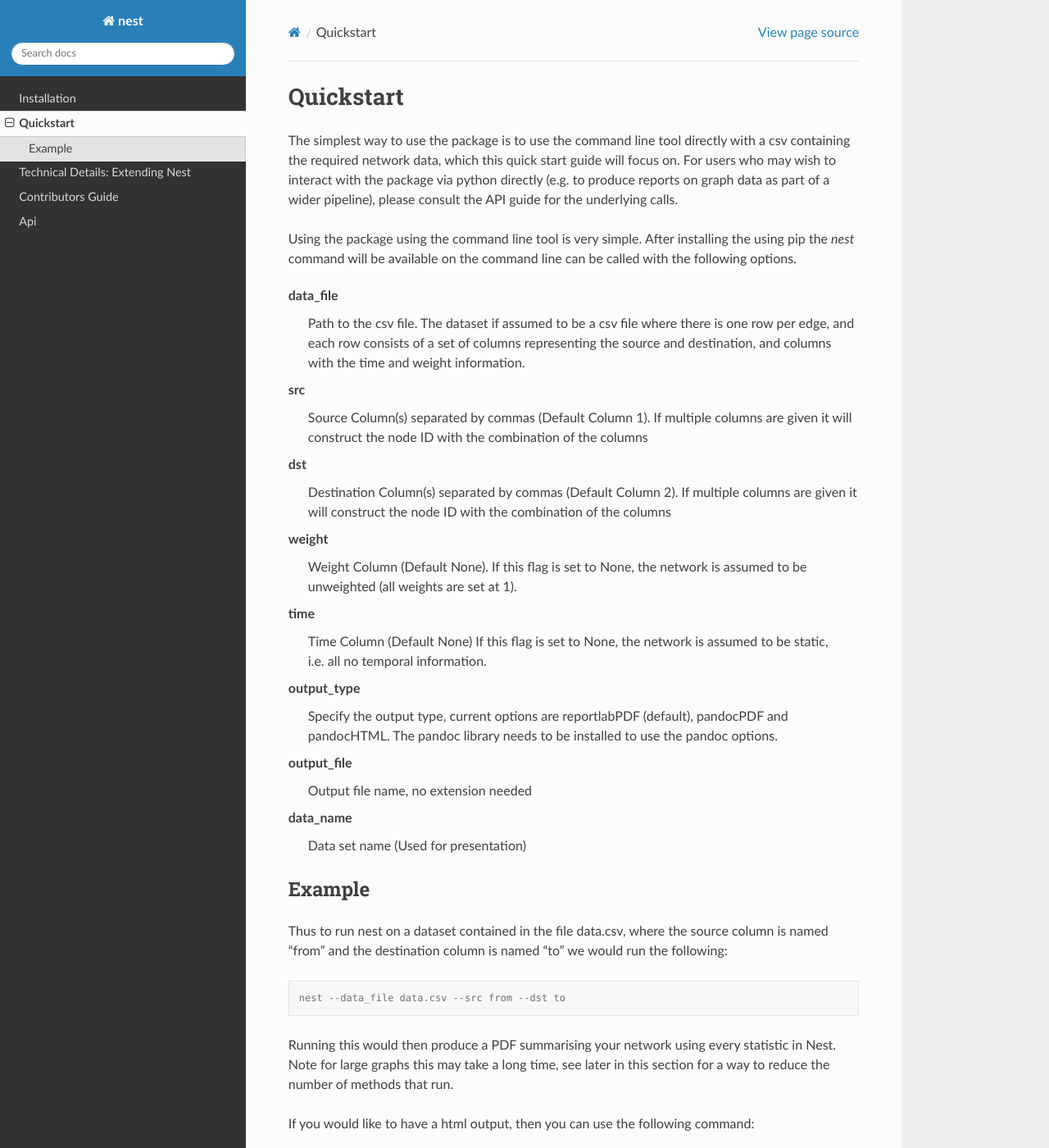
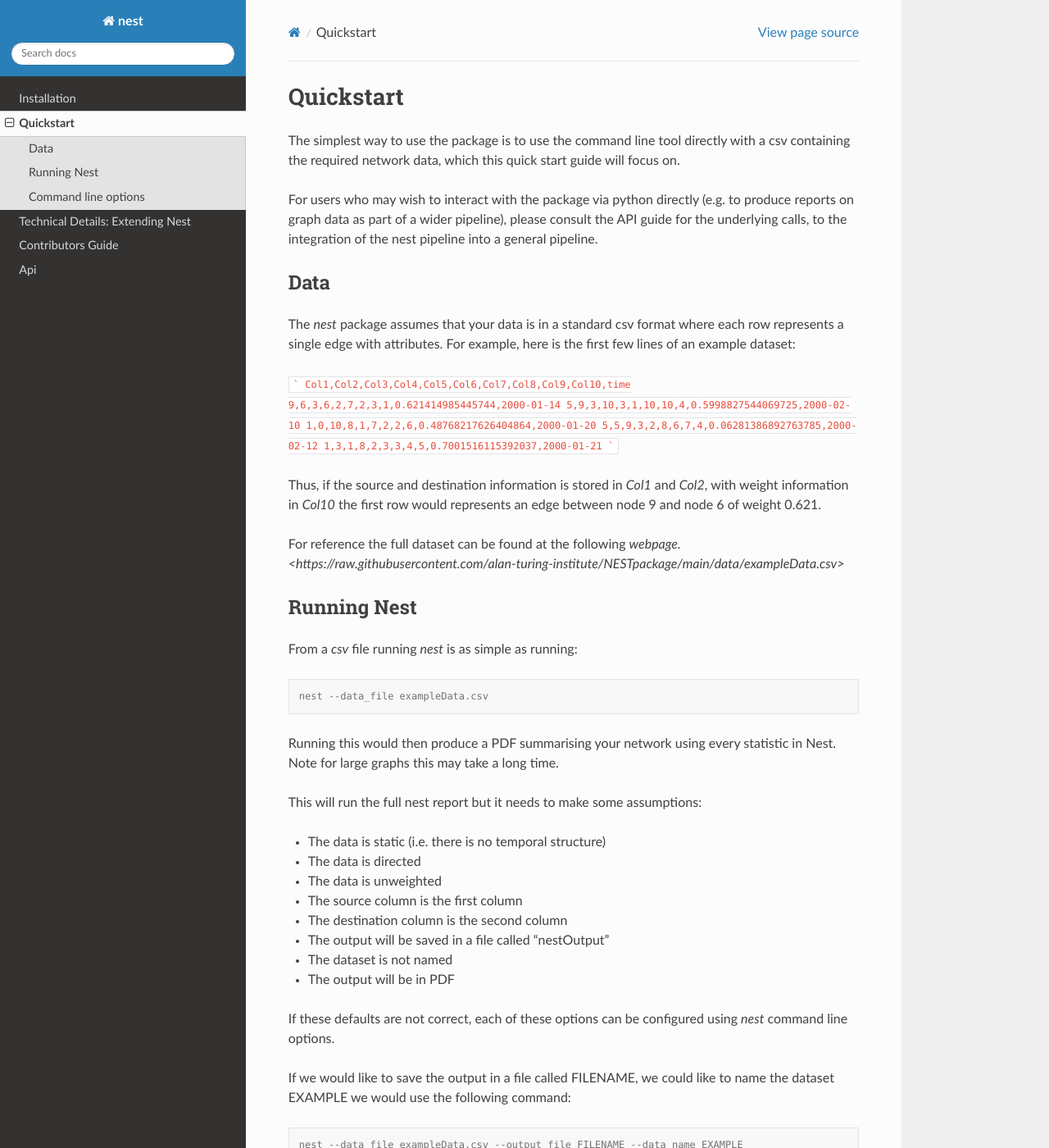
Before and after one commit to alan-turing-institute/NESTpackage, a Sphinx documentation site: the page built from docs/source/quickstart.rst, in a window 1280 px wide and 1400 px high. Shown: the whole window at 82% size. Built offline with Sphinx 7.4.7 and the Read the Docs theme 2.0.0, drawn with Linux system fonts in a browser that asks for light colours; some of the changed text lies outside the part shown.

Commit message:
update the documentation

````diff
--- a/docs/source/quickstart.rst
+++ b/docs/source/quickstart.rst
@@ -3,9 +3,116 @@ Quickstart
 
 The simplest way to use the package is to use the command line tool directly
 with a csv containing the required network data, which this quick start guide
-will focus on. For users who may wish to interact with the package via python
+will focus on.
+
+For users who may wish to interact with the package via python
 directly (e.g. to produce reports on graph data as part of a wider pipeline),
-please consult the API guide for the underlying calls.
+please consult the API guide for the underlying calls, to the integration of
+the nest pipeline into a general pipeline.
+
+Data
+-----
+
+The `nest` package assumes that your data is in a standard csv format where
+each row represents a single edge with attributes. For example, here is the
+first few lines of an example dataset:
+
+```
+Col1,Col2,Col3,Col4,Col5,Col6,Col7,Col8,Col9,Col10,time
+9,6,3,6,2,7,2,3,1,0.621414985445744,2000-01-14
+5,9,3,10,3,1,10,10,4,0.5998827544069725,2000-02-10
+1,0,10,8,1,7,2,2,6,0.48768217626404864,2000-01-20
+5,5,9,3,2,8,6,7,4,0.06281386892763785,2000-02-12
+1,3,1,8,2,3,3,4,5,0.7001516115392037,2000-01-21
+```
+
+Thus, if the source and destination information is stored in `Col1` and `Col2`,
+with weight information in `Col10` the first row would represents an edge
+between node 9 and node 6 of weight 0.621.
+
+For reference the full dataset can be found at the following
+`webpage. <https://raw.githubusercontent.com/alan-turing-institute/NESTpackage/main/data/exampleData.csv>`
+
+
+Running Nest
+------------
+
+From a `csv` file running `nest` is as simple as running:
+
+.. code-block:: console
+
+   nest --data_file exampleData.csv
+
+Running this would then produce a PDF summarising your network using every
+statistic in Nest. Note for large graphs this may take a long time.
+
+This will run the full nest report but it needs to make some assumptions:
+
+* The data is static (i.e. there is no temporal structure)
+* The data is directed
+* The data is unweighted
+* The source column is the first column
+* The destination column is the second column
+* The output will be saved in a file called "nestOutput"
+* The dataset is not named
+* The output will be in PDF
+
+If these defaults are not correct, each of these options can be configured
+using `nest` command line options.
+
+
+If we would like to save the output in a file called FILENAME, we could like to
+name the dataset EXAMPLE we would use the following command:
+
+.. code-block:: console
+
+   nest --data_file exampleData.csv --output_file FILENAME --data_name EXAMPLE
+
+
+If instead source column is named "Col2" and the destination column is "Col3"
+then we would run the following:
+
+.. code-block:: console
+
+   nest --data_file exampleData.csv --src Col2 --dst Col3
+
+Further, if the source and destination columns are combinations of multiple
+columns, we can specify this as a list of columns in either the source or
+destination columns.
+
+.. code-block:: console
+
+   nest --data_file exampleData.csv --src Col1,Col2 --dst Col3,Col4
+
+If the graph is either temporal or weighted, it is as simple as telling  `nest`
+which column has the temporal, or weight information:
+
+.. code-block:: console
+
+   nest --data_file exampleData.csv --src Col1,Col2 --dst Col3,Col4 --weight Col10 --time time
+
+By specifying the time column `nest` will then include additional temporal
+statistics.
+
+We can also specify the type of output we want, the current options are PDF
+(either from reportlab or pandoc) or HTML (from pandoc). The default is a
+reportlab PDF.
+
+If you would like to have a html output you can use the command below.
+
+**However, to run this you need to have the pandoc library and the python
+pandoc library installed, which is not installed by default by Nest, and needs
+to be installed separately.**
+
+
+.. code-block:: console
+
+   nest --data_file exampleData.csv --src Col1,Col2 --dst Col3,Col4 --output_type pandocHTML
+
+
+
+Command line options
+---------------------
 
 Using the package using the command line tool is very simple. After installing
 the using pip the `nest` command will be available on the command line can be
@@ -52,28 +159,3 @@ output_file
 
 data_name
    Data set name (Used for presentation)
-
-Example
--------
-
-Thus to run nest on a dataset contained in the file data.csv, where the source
-column is named "from" and the destination column is named "to" we would run
-the following:
-
-.. code-block:: console
-
-   nest --data_file data.csv --src from --dst to
-
-Running this would then produce a PDF summarising your network using every
-statistic in Nest. Note for large graphs this may take a long time, see later
-in this section for a way to reduce the number of methods that run.
-
-If you would like to have a html output, then you can use the following
-command:
-
-.. code-block:: console
-
-   nest --data_file data.csv --src from --dst to --output_type pandocHTML
-
-Note to run this you need to have the pandoc library installed, which is not
-installed by default by Nest, and needs to be installed separately.
````
Also changed, not shown: docs/source/commandlineoptions.rst (added, +47 -0 lines).
